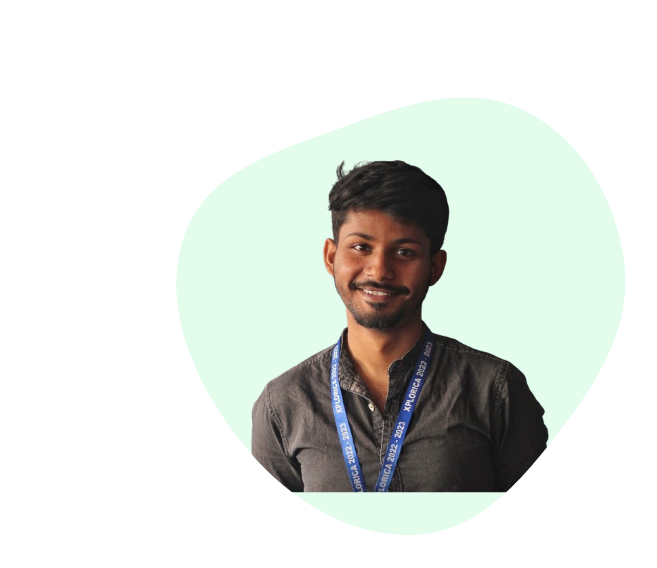
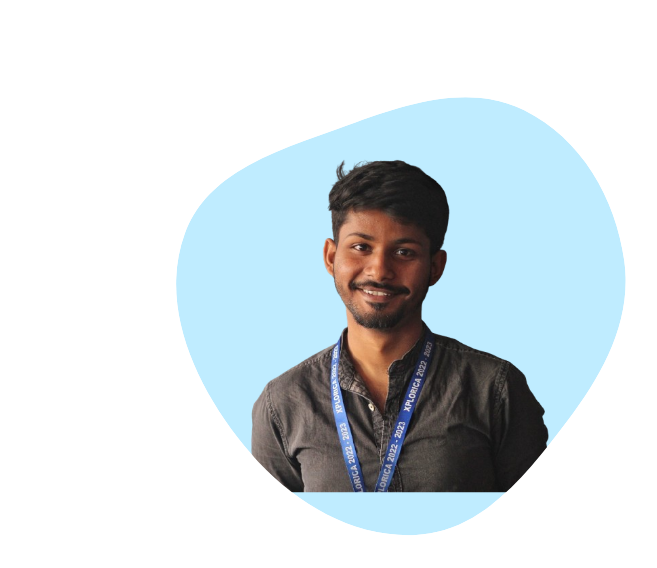
Before and after one commit to debanjan1309/Debanjan_Das, a plain HTML site: page index.html in a window 1280 px wide. Shown: the part 232-800 px from the top of the page, 526-1183 px from the left. Drawn offline with nearby package versions, Linux system fonts and the light colour scheme.

Commit message:
Update index.html

```diff
--- a/index.html
+++ b/index.html
@@ -55,7 +55,7 @@
                             <path d="M9.19024 145.964C34.0253 76.5814 114.865 54.7299 184.111 29.4823C245.804 6.98884 311.86 -14.9503 370.735 14.143C431.207 44.026 467.948 107.508 477.191 174.311C485.897 237.229 454.931 294.377 416.506 344.954C373.74 401.245 326.068 462.801 255.442 466.189C179.416 469.835 111.552 422.137 65.1576 361.805C17.4835 299.81 -17.1617 219.583 9.19024 145.964Z"/>
                         </mask>
                         <g mask="url(#mask0)">
-                            <path d="M9.19024 145.964C34.0253 76.5814 114.865 54.7299 184.111 29.4823C245.804 6.98884 311.86 -14.9503 370.735 14.143C431.207 44.026 467.948 107.508 477.191 174.311C485.897 237.229 454.931 294.377 416.506 344.954C373.74 401.245 326.068 462.801 255.442 466.189C179.416 469.835 111.552 422.137 65.1576 361.805C17.4835 299.81 -17.1617 219.583 9.19024 145.964Z" fill="#E3FCEC"/>
+                            <path d="M9.19024 145.964C34.0253 76.5814 114.865 54.7299 184.111 29.4823C245.804 6.98884 311.86 -14.9503 370.735 14.143C431.207 44.026 467.948 107.508 477.191 174.311C485.897 237.229 454.931 294.377 416.506 344.954C373.74 401.245 326.068 462.801 255.442 466.189C179.416 469.835 111.552 422.137 65.1576 361.805C17.4835 299.81 -17.1617 219.583 9.19024 145.964Z" fill="#BFECFF"/>
                             <image class="home__blob-img" x="50" y="60" href="assets/img/Deb_image.png"/>
                         </g>
                     </svg>
```
